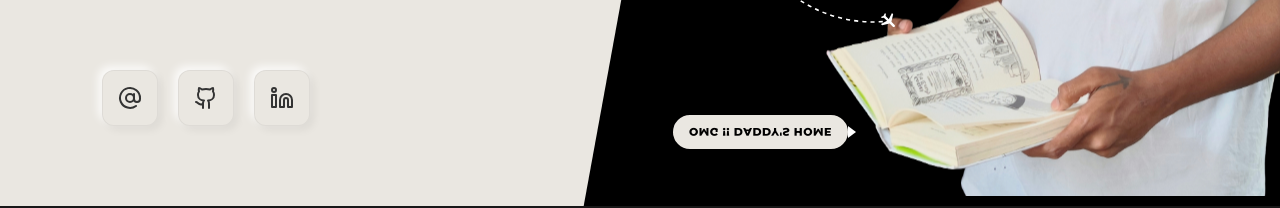
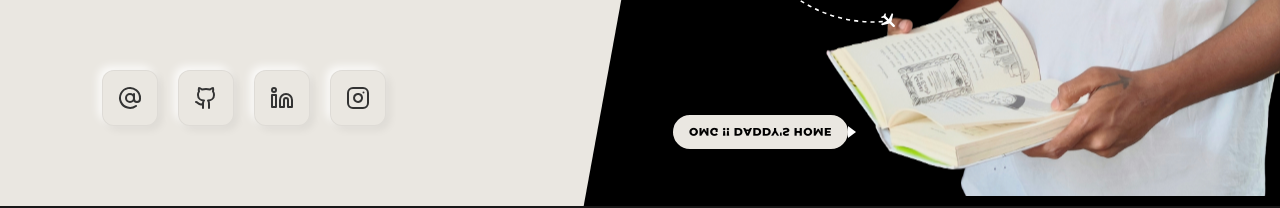
Before and after one commit to Andrastudent103/Aravind-Bontha, a React (Vite) app in the folder frontend/: page / in a window 1280 px wide. Shown: the part 594-802 px from the top of the page. Built offline with nearby package versions, Linux system fonts and the light colour scheme; a web font is replaced by a local one.

Commit message:
feat: add instagram icon to hero social links

```diff
--- a/frontend/src/components/Hero.jsx
+++ b/frontend/src/components/Hero.jsx
@@ -150,6 +150,14 @@ const Hero = () => {
                 <circle cx="4" cy="4" r="2" />
               </svg>
             </a>
+
+            <a href="https://instagram.com" target="_blank" rel="noopener noreferrer" className="social-icon-btn" aria-label="Instagram">
+              <svg className="icon-svg" viewBox="0 0 24 24" fill="none" stroke="currentColor" strokeWidth="2" strokeLinecap="round" strokeLinejoin="round">
+                <rect width="20" height="20" x="2" y="2" rx="5" ry="5" />
+                <path d="M16 11.37A4 4 0 1 1 12.63 8 4 4 0 0 1 16 11.37z" />
+                <line x1="17.5" y1="6.5" x2="17.51" y2="6.5" />
+              </svg>
+            </a>
           </div>
         </div>
 
```
